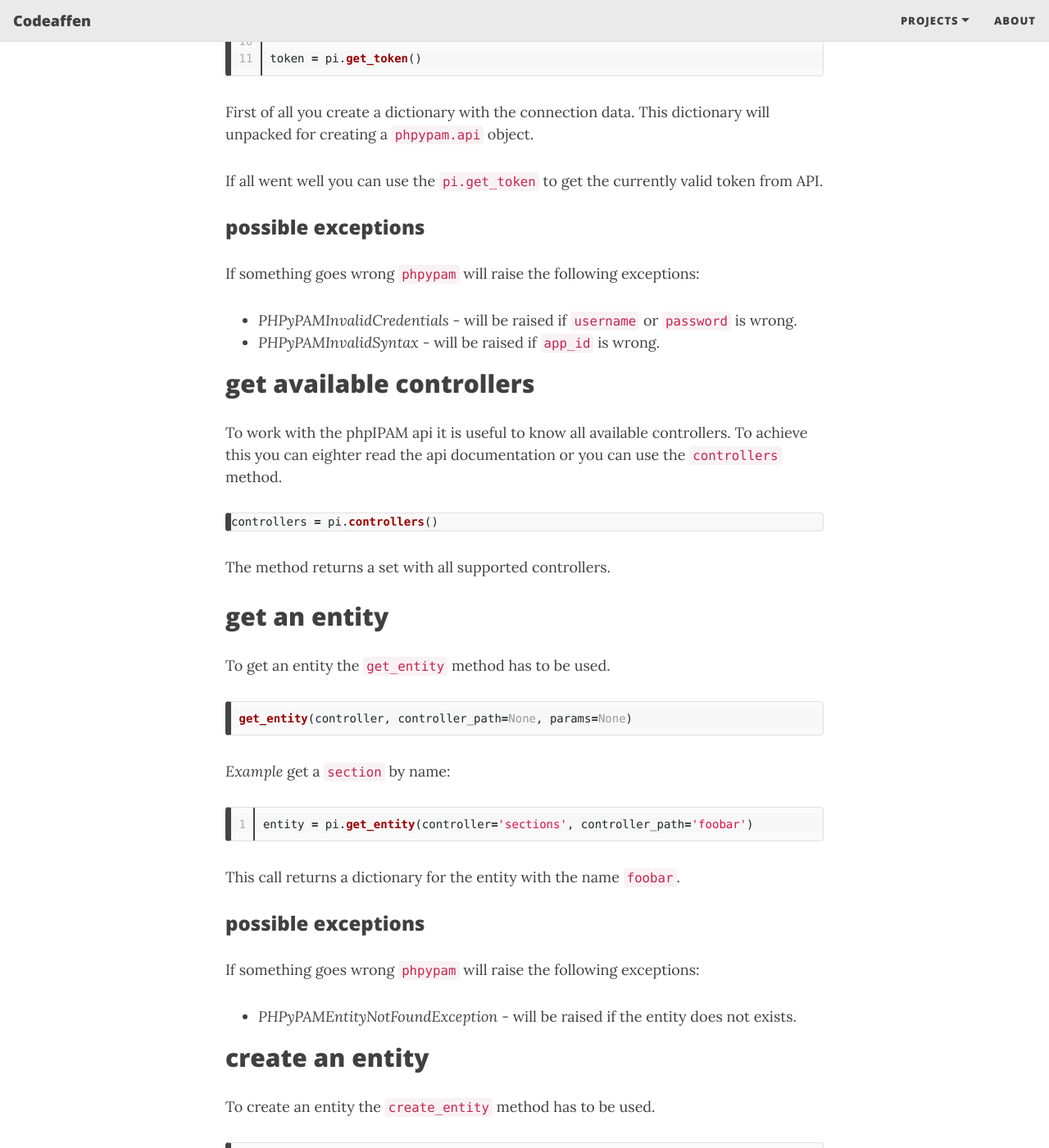
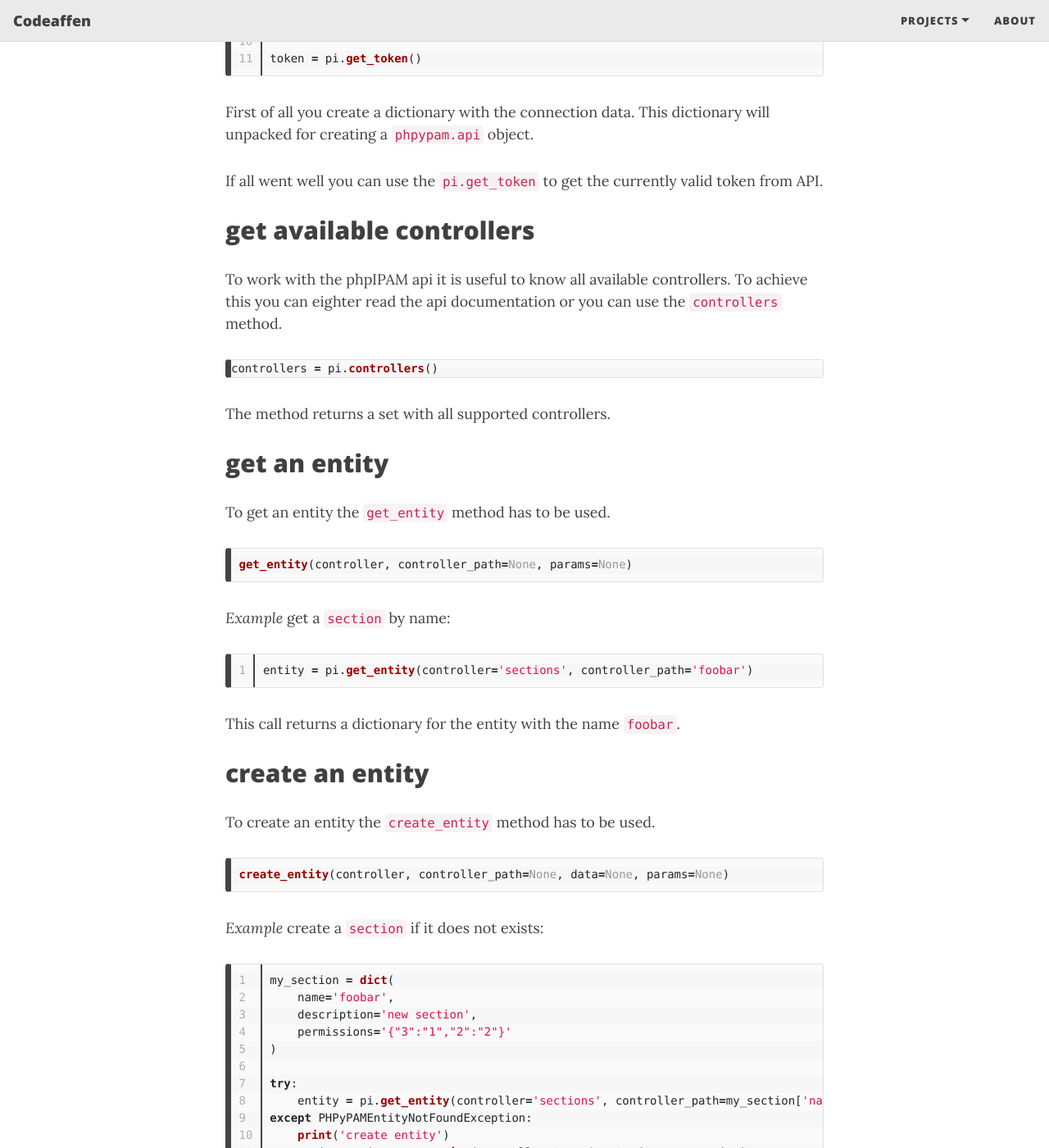
Before and after one commit to codeaffen/codeaffen.org, a Jekyll site: the page built from projects/phpypam.md, in a window 1280 px wide and 1400 px high, scrolled down 1951 px. Shown: the whole window at 82% size. Built offline with Jekyll 4.4.1, drawn with Linux system fonts in a browser that asks for light colours; nearby versions of some CDN libraries; some of the changed text lies outside the part shown.

Commit message:
reorder project docu

```diff
--- a/projects/phpypam.md
+++ b/projects/phpypam.md
@@ -78,13 +78,6 @@
 
 If all went well you can use the `pi.get_token` to get the currently valid token from API.
 
-### possible exceptions
-
-If something goes wrong `phpypam` will raise the following exceptions:
-
-* *PHPyPAMInvalidCredentials* - will be raised if `username` or `password` is wrong.
-* *PHPyPAMInvalidSyntax* - will be raised if `app_id` is wrong.
-
 ## get available controllers
 
 To work with the phpIPAM api it is useful to know all available controllers. To achieve this you can eighter read the api documentation or you can use the `controllers` method.
@@ -110,12 +103,6 @@
 {% endhighlight %}
 
 This call returns a dictionary for the entity with the name `foobar`.
-
-### possible exceptions
-
-If something goes wrong `phpypam` will raise the following exceptions:
-
-* *PHPyPAMEntityNotFoundException* - will be raised if the entity does not exists.
 
 ## create an entity
 
```
Also changed, not shown: other parts of projects/phpypam.md (+6 -0 lines).
